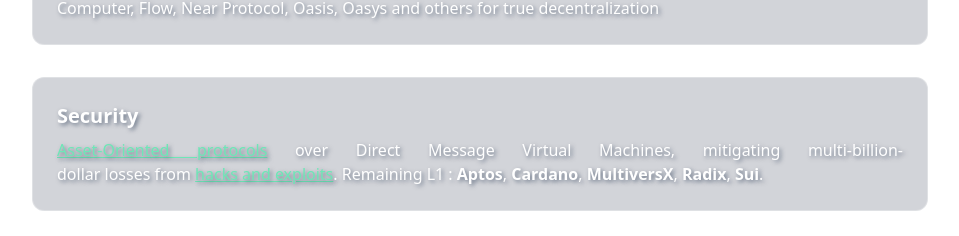
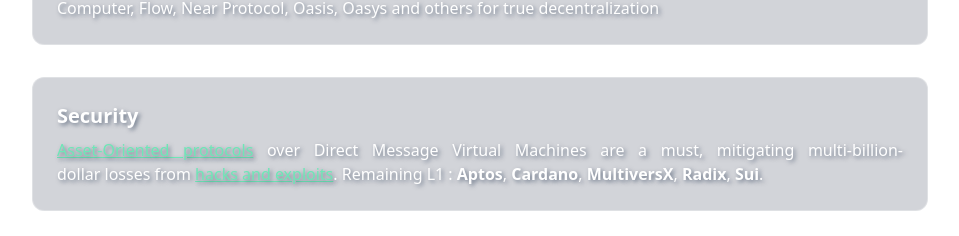
Before and after one commit to alfred-dulaire/top, a React (Vite) app: page / in a window 1280 px wide. Shown: the part 2040-2276 px from the top of the page, without its empty margins (160-1119 px from the left). Built offline with nearby package versions, Linux system fonts and the light colour scheme.

Commit message:
Update TechFundamentals.tsx

```diff
--- a/src/components/TechFundamentals.tsx
+++ b/src/components/TechFundamentals.tsx
@@ -111,7 +111,7 @@
                 className="text-emerald-300 hover:text-emerald-400 transition-colors"
               >
                 <ins>Asset-Oriented protocols</ins>
-              </a> over Direct Message Virtual Machines, mitigating multi-billion-dollar losses from <a
+              </a> over Direct Message Virtual Machines are a must, mitigating multi-billion-dollar losses from <a
                 href="https://rekt.news/"
                 target="_blank"
                 rel="noopener noreferrer"
```
